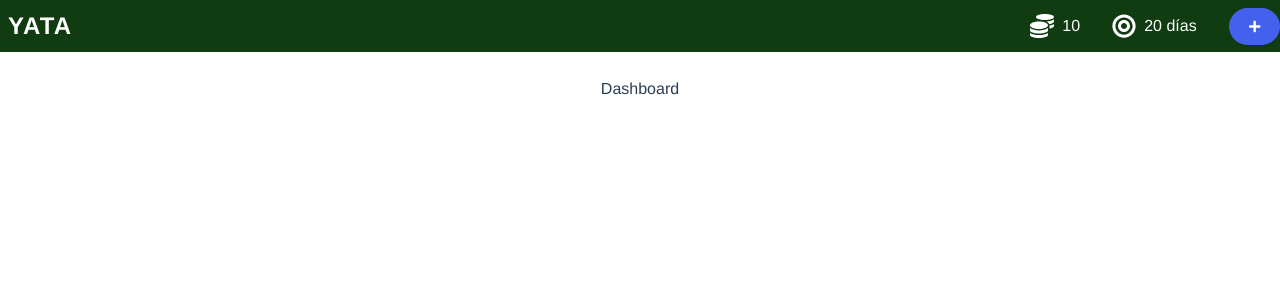
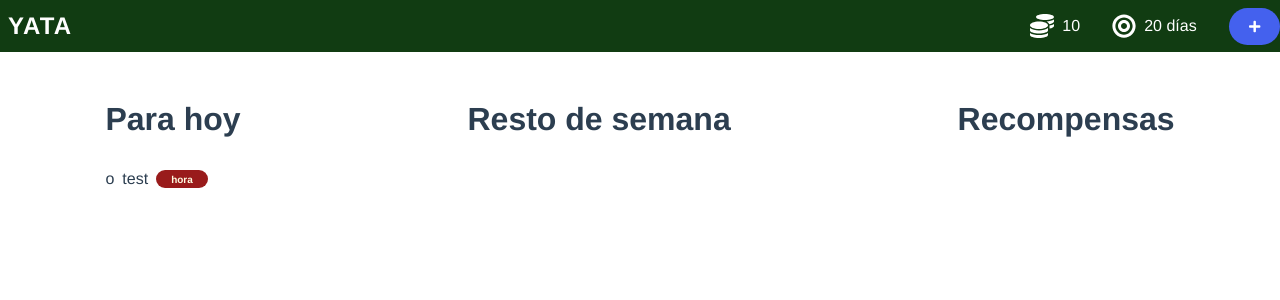
Before and after one commit to marisarobayo/yata, a Vue app: page /dashboard in a window 1280 px wide. Shown: the top 300 px of the page. Built offline with nearby package versions, Linux system fonts and the light colour scheme.

Commit message:
Sketches the main dashboard.

```diff
--- /dev/null
+++ b/src/components/Badge.vue
@@ -0,0 +1,27 @@
+
+<template>
+  <span :class="$style.badge">
+    <slot></slot>
+  </span>
+</template>
+
+<script lang="ts">
+import { defineComponent } from "vue";
+
+export default defineComponent({
+  name: 'Badge',
+})
+</script>
+
+<style module lang="scss">
+  .badge {
+    display: inline-flex;
+    align-items: center;
+    padding: 0.25em 1.5em;
+    border-radius: 9999px;
+    font-size: x-small;
+    font-weight: 600;
+    color: #fefce2;
+    background-color: #991b1b;
+  }
+</style>
--- /dev/null
+++ b/src/components/ListedTask.vue
@@ -0,0 +1,35 @@
+
+<template>
+  <div :class="$style.task">
+    <div>
+      o
+    </div>
+    <div>
+      test
+    </div>
+    <Badge>
+      hora
+    </Badge>
+  </div>
+</template>
+
+<script lang="ts">
+import { Task } from "@/utils/models";
+import { defineComponent, PropType } from "vue";
+import Badge from "./Badge.vue";
+
+export default defineComponent({
+    name: "ListedTask",
+    props: {
+        task: Object as PropType<Task>
+    },
+    components: { Badge }
+})
+</script>
+
+<style module lang="scss">
+  .task {
+    display: flex;
+    gap: 0 0.5em;
+  }
+</style>
--- a/src/utils/models.ts
+++ b/src/utils/models.ts
@@ -14,7 +14,7 @@ interface TaskFrequencyWeekly {
   daysOfWeek: DaysOfWeek[],
 }
 
-interface Task {
+export interface Task {
   id: string,
   title: string,
   description: string,
--- a/src/views/Dashboard.vue
+++ b/src/views/Dashboard.vue
@@ -1,16 +1,48 @@
 
 <template>
-  Dashboard
+  <div :class="$style.tasks">
+    <div :class="$style.list">
+      <h1 :class="$style.listtitle">Para hoy</h1>
+      <ListedTask :task="user?.tasks[0]"/>
+    </div>
+    <div :class="$style.list">
+      <h1 :class="$style.listtitle">Resto de semana</h1>
+    </div>
+    <div :class="$style.list">
+      <h1 :class="$style.listtitle">Recompensas</h1>
+    </div>
+  </div>
 </template>
 
 <script lang="ts">
-import { defineComponent } from 'vue'
+import { defineComponent, PropType } from 'vue'
+import ListedTask from '@/components/ListedTask.vue';
+import { User } from '@/utils/models';
 
 export default defineComponent({
-  name: 'Dashboard',
+    name: "Dashboard",
+    components: { ListedTask },
+    props: {
+      user: Object as PropType<User>
+    },
 });
 </script>
 
 <style module>
+  .tasks{
+    max-width: 1400px;
+    margin-left: auto;
+    margin-right: auto;
+    justify-content: space-around;
+    display: flex;
+    gap: 0 2em;
+  }
+  .list {
+
+  }
+
+  .listtitle {
+    margin-bottom: 1em;
+  }
 
 </style>
```
